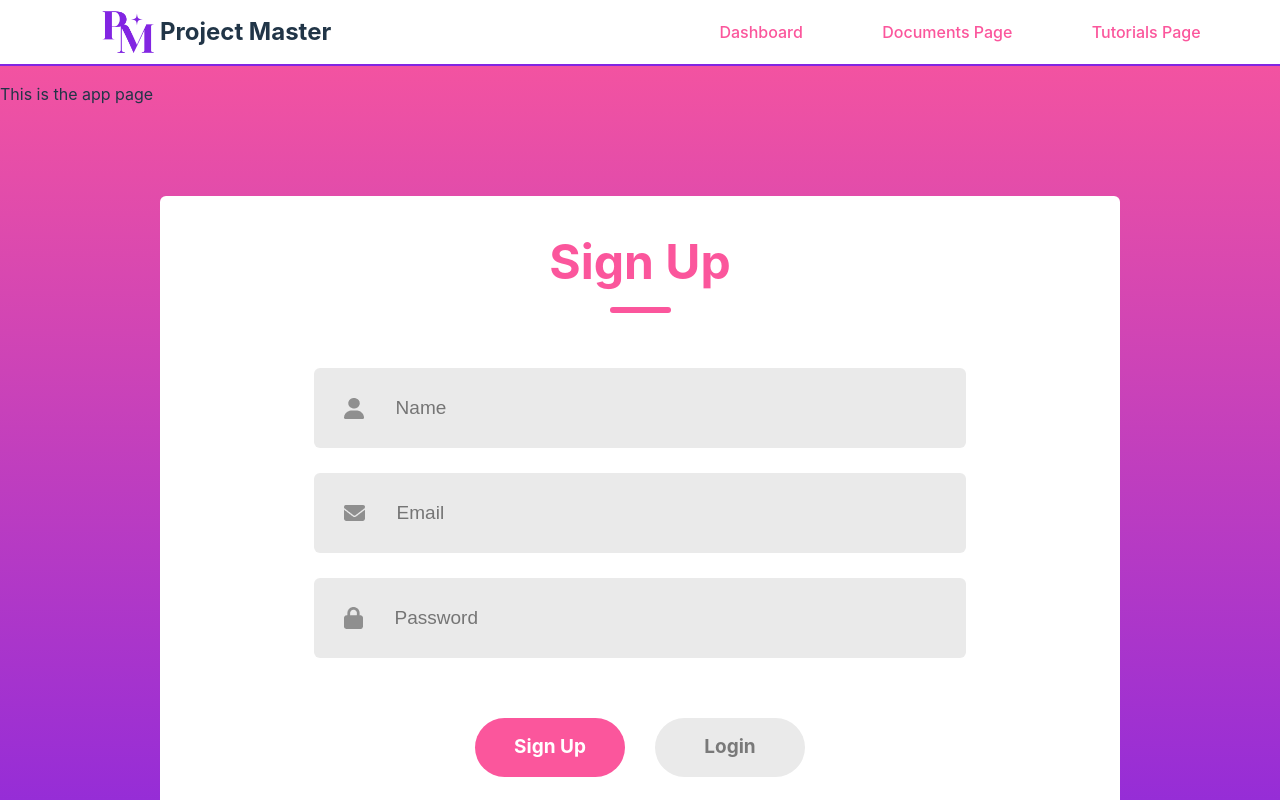
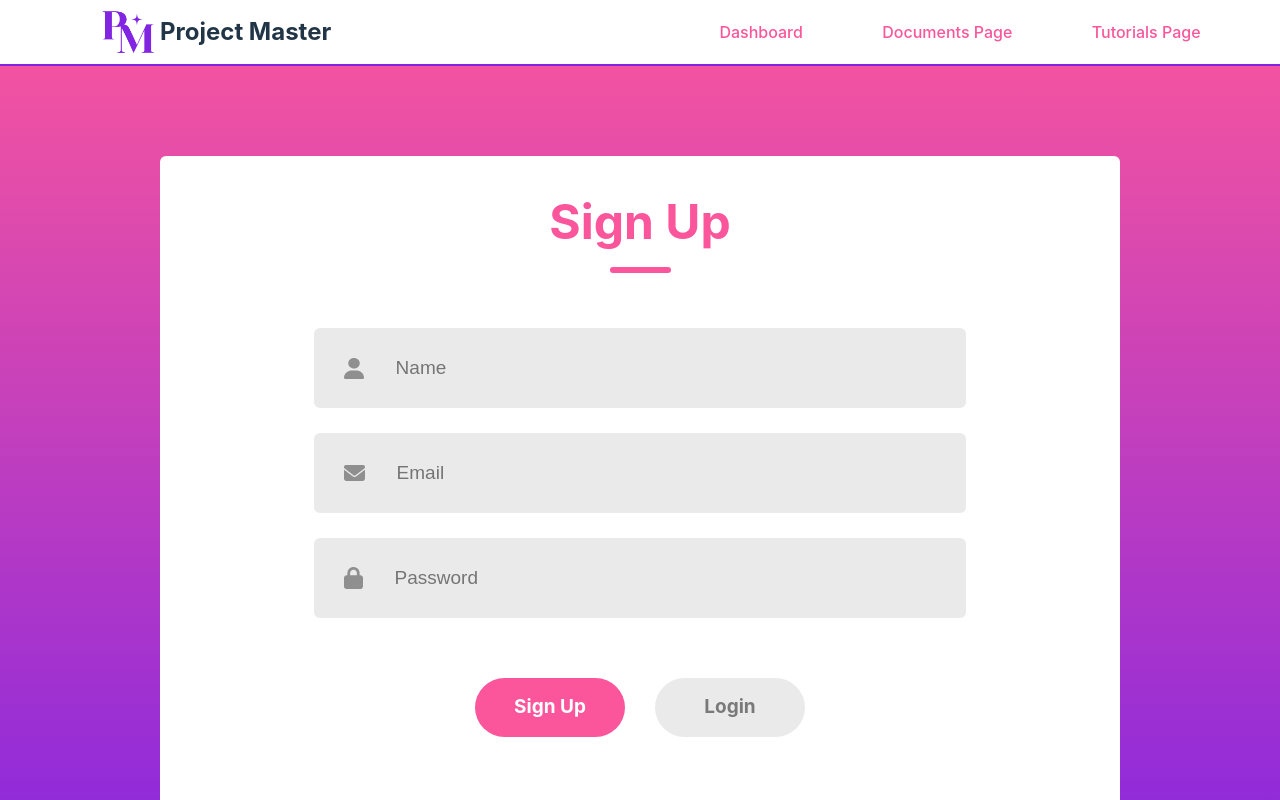
Before and after one commit to ananyatandel/project-master, a React (Vite) app in the folder project-master/: page /App in a window 1280 px wide. Shown: the top 800 px of the page. Built offline with nearby package versions, Linux system fonts and the light colour scheme.

Commit message:
Dashboard update

```diff
--- a/project-master/src/App.jsx
+++ b/project-master/src/App.jsx
@@ -6,7 +6,6 @@ function App() {
 
   return (
     <>
-      <p>This is the app page</p>
       <Login />
     </>
 
```
